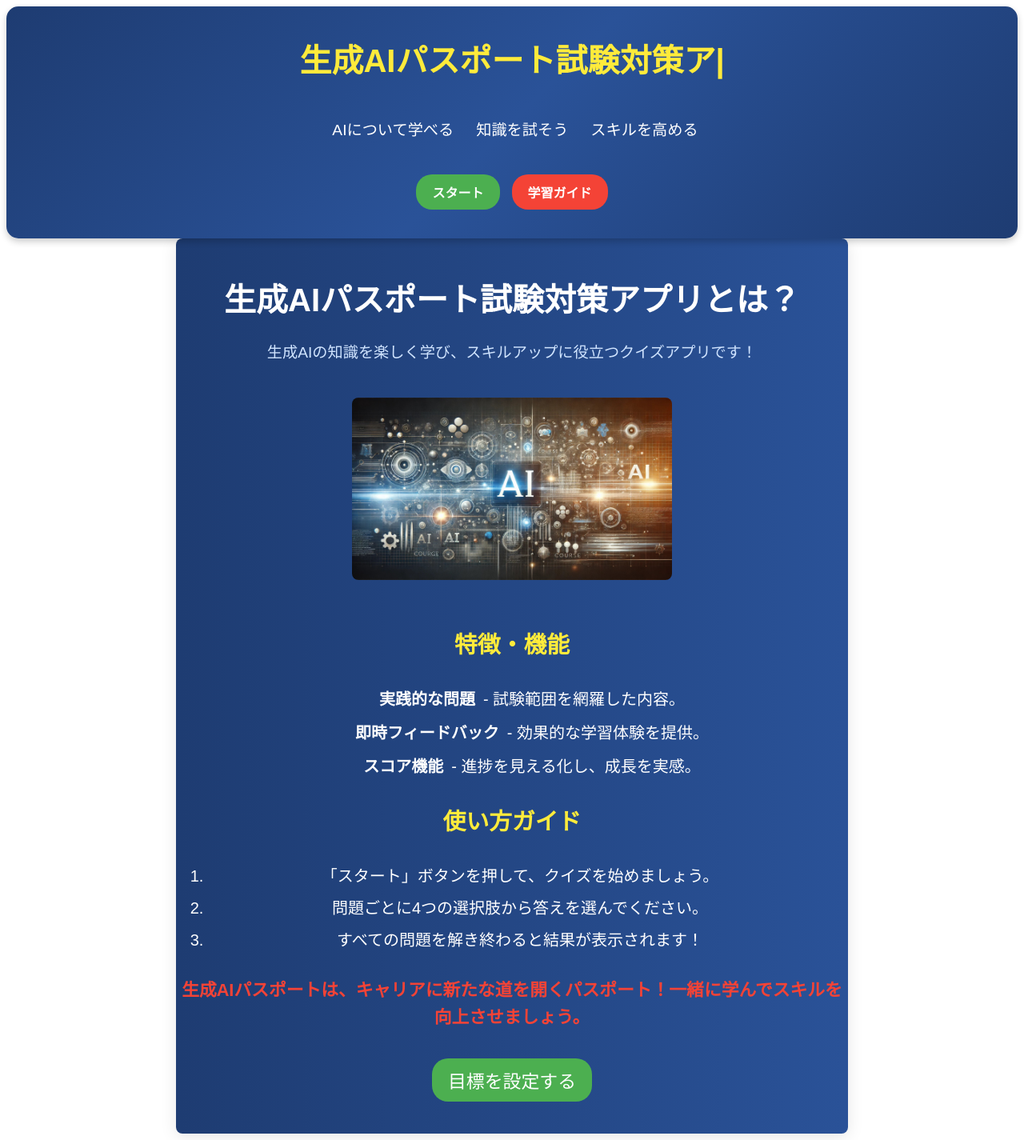
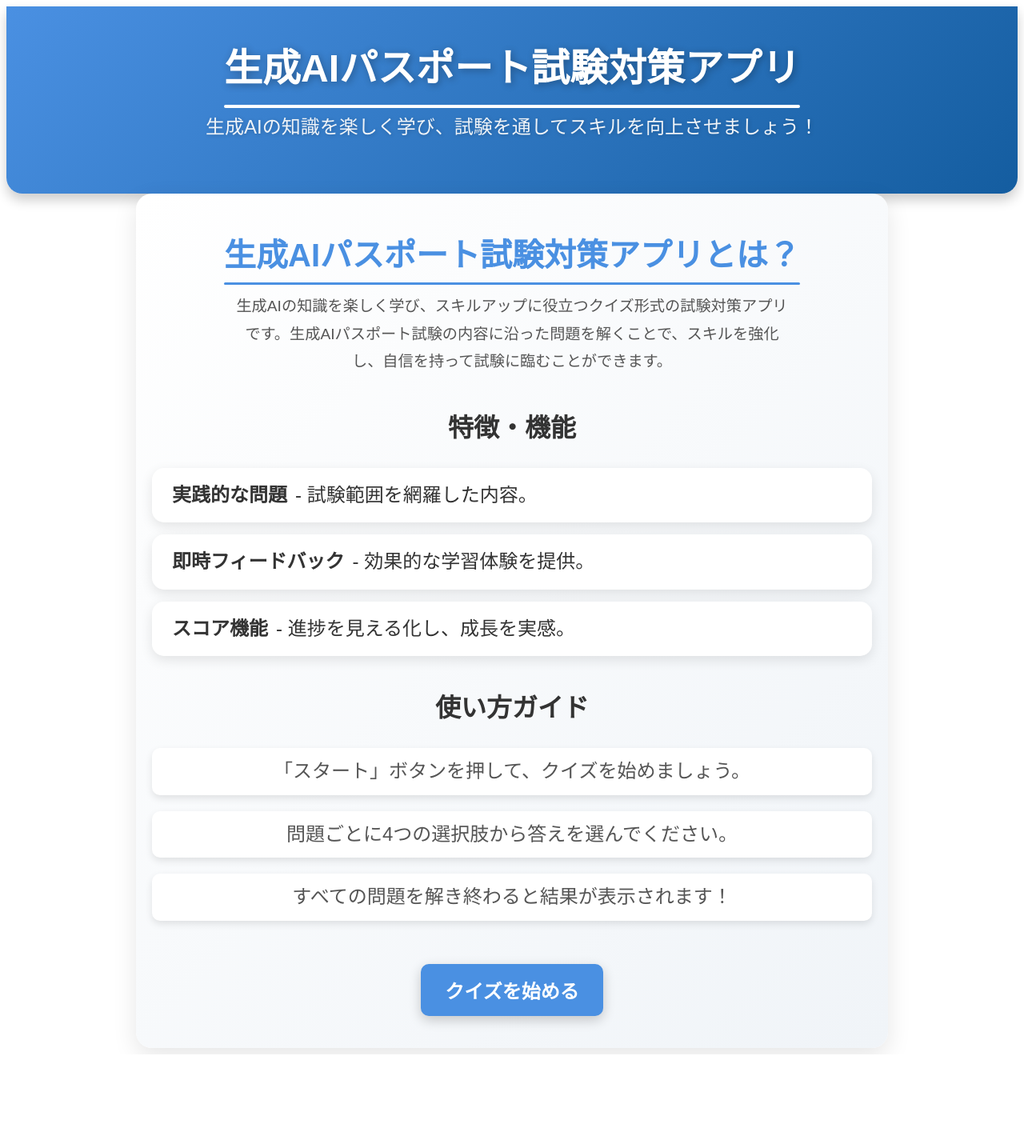
Before and after one commit to jojoflo2022/ai-passport, a Vue app: page / in a window 1280 px wide. Shown: the whole page at 80% size. After the commit the page ends 1318 px from the top, so only its background shows below. Built offline with nearby package versions, Linux system fonts and the light colour scheme.

Commit message:
Add start quiz button and connect IntroSection with Quiz in App.vue

```diff
--- a/src/components/AppHeader.vue
+++ b/src/components/AppHeader.vue
@@ -1,131 +1,128 @@
 <template>
   <header class="app-header">
-    <!-- タイトルエフェクト -->
-    <h1 class="title"><span v-html="typedTitle"></span></h1>
-
-    <!-- サブヘッダーのアイコン付きリスト -->
-    <div class="sub-headers">
-      <p><i class="fas fa-robot"></i> AIについて学べる</p>
-      <p><i class="fas fa-brain"></i> 知識を試そう</p>
-      <p><i class="fas fa-lightbulb"></i> スキルを高める</p>
+    <div class="header-content">
+      <h1 class="app-title">生成AIパスポート試験対策アプリ</h1>
+      <p class="app-subtitle">
+        生成AIの知識を楽しく学び、試験を通してスキルを向上させましょう！
+      </p>
     </div>
-
-    <!-- ボタン -->
-    <div class="buttons">
-      <button class="start-button">スタート</button>
-      <button class="guide-button">学習ガイド</button>
-    </div>
-
-    <!-- パーティクルエフェクト -->
-    <div id="particles-js"></div>
   </header>
 </template>
 
-<script>
-import { ref, onMounted } from "vue";
-import Typed from "typed.js"; // タイピングエフェクト用のライブラリ
-export default {
-  name: "AppHeader",
-  setup() {
-    const typedTitle = ref("");
-    onMounted(() => {
-      new Typed(".title span", {
-        strings: ["生成AIパスポート試験対策アプリ"],
-        typeSpeed: 60,
-        loop: true,
-        backDelay: 2000,
-        backSpeed: 30,
-      });
-    });
-    return { typedTitle };
-  },
-};
-</script>
-
 <style scoped>
-/* 背景グラデーションと全体設定 */
+/* ヘッダーの全体レイアウト */
 .app-header {
-  position: relative;
-  display: flex;
-  flex-direction: column;
-  align-items: center;
-  justify-content: center;
-  height: 250px;
-  background: linear-gradient(135deg, #1e3c72, #2a5298, #1e3c72);
+  background: linear-gradient(135deg, #4a90e2, #145da0);
+  padding: 40px 20px;
+  text-align: center;
   color: #fff;
-  overflow: hidden;
-  padding: 20px;
-  text-align: center;
-  box-shadow: 0 4px 8px rgba(0, 0, 0, 0.2);
+  border-radius: 0 0 20px 20px;
+  box-shadow: 0 8px 15px rgba(0, 0, 0, 0.2);
+  animation: fadeInDown 1.2s ease;
 }
 
-/* タイトルエフェクト */
-.title {
-  font-size: 2.5em;
-  font-weight: bold;
-  margin: 0;
-  color: #ffeb3b;
+/* コンテンツの内側デザイン */
+.header-content {
+  max-width: 900px;
+  margin: 0 auto;
 }
 
-/* サブヘッダーアイコン付きリスト */
-.sub-headers {
-  display: flex;
-  gap: 20px;
-  font-size: 1.2em;
-  margin: 20px 0;
+/* メインタイトル */
+.app-title {
+  font-size: 3em;
+  font-weight: 700;
+  margin: 0;
+  color: #fff;
+  text-shadow: 2px 2px 10px rgba(0, 0, 0, 0.3);
+  animation: expandText 1.2s ease;
+  position: relative;
+  display: inline-block;
 }
 
-.sub-headers p {
-  display: flex;
-  align-items: center;
-  gap: 8px;
+.app-title:after {
+  content: "";
+  position: absolute;
+  bottom: -10px;
+  left: 50%;
+  transform: translateX(-50%);
+  width: 100%;
+  height: 4px;
+  background: #fff;
+  border-radius: 2px;
+  animation: expandLine 0.6s ease;
 }
 
-.sub-headers i {
-  color: #ffc107;
+/* サブタイトル */
+.app-subtitle {
+  font-size: 1.5em;
+  margin-top: 15px;
+  line-height: 1.6;
+  color: #f0f4f8;
+  text-shadow: 1px 1px 5px rgba(0, 0, 0, 0.2);
+  animation: fadeInText 1.5s ease;
 }
 
-/* 3Dボタンのスタイル */
-.buttons {
-  display: flex;
-  gap: 15px;
+/* アニメーション */
+@keyframes fadeInDown {
+  from {
+    opacity: 0;
+    transform: translateY(-30px);
+  }
+  to {
+    opacity: 1;
+    transform: translateY(0);
+  }
 }
 
-.start-button,
-.guide-button {
-  padding: 10px 20px;
-  border-radius: 20px;
-  font-size: 1em;
-  font-weight: bold;
-  border: none;
-  cursor: pointer;
-  transition: transform 0.3s, box-shadow 0.3s;
+@keyframes expandText {
+  from {
+    opacity: 0;
+    transform: scale(0.9);
+  }
+  to {
+    opacity: 1;
+    transform: scale(1);
+  }
 }
 
-.start-button {
-  background-color: #4caf50;
-  color: #fff;
+@keyframes expandLine {
+  from {
+    width: 0;
+  }
+  to {
+    width: 100%;
+  }
 }
 
-.guide-button {
-  background-color: #f44336;
-  color: #fff;
+@keyframes fadeInText {
+  from {
+    opacity: 0;
+    transform: translateY(10px);
+  }
+  to {
+    opacity: 1;
+    transform: translateY(0);
+  }
 }
 
-.start-button:hover,
-.guide-button:hover {
-  transform: translateY(-5px);
-  box-shadow: 0 6px 12px rgba(0, 0, 0, 0.2);
+/* レスポンシブ設定 */
+@media (max-width: 768px) {
+  .app-title {
+    font-size: 2.5em;
+  }
+
+  .app-subtitle {
+    font-size: 1.2em;
+  }
 }
 
-/* パーティクルエフェクト */
-#particles-js {
-  position: absolute;
-  width: 100%;
-  height: 100%;
-  top: 0;
-  left: 0;
-  pointer-events: none;
-  z-index: 0;
+@media (max-width: 480px) {
+  .app-title {
+    font-size: 2em;
+  }
+
+  .app-subtitle {
+    font-size: 1.1em;
+  }
 }
 </style>
--- a/src/components/IntroSection.vue
+++ b/src/components/IntroSection.vue
@@ -1,31 +1,26 @@
 <template>
-  <section class="introduction">
-    <!-- タイトルセクション -->
+  <section class="intro-section">
+    <!-- タイトルとイントロダクション -->
     <div class="intro-header">
-      <h2 class="fade-in">生成AIパスポート試験対策アプリとは？</h2>
-      <p class="fade-in delay">
-        生成AIの知識を楽しく学び、スキルアップに役立つクイズアプリです！
+      <h2>生成AIパスポート試験対策アプリとは？</h2>
+      <p>
+        生成AIの知識を楽しく学び、スキルアップに役立つクイズ形式の試験対策アプリです。生成AIパスポート試験の内容に沿った問題を解くことで、スキルを強化し、自信を持って試験に臨むことができます。
       </p>
-      <img
-        src="../../public/ai-pass.jpg"
-        alt="生成AIのイメージ"
-        class="intro-image"
-      />
     </div>
 
     <!-- 特徴セクション -->
     <div class="features">
       <h3><i class="fas fa-star"></i> 特徴・機能</h3>
       <ul class="feature-list">
-        <li class="fade-in">
+        <li class="slide-up">
           <i class="fas fa-clipboard-check"></i> <strong>実践的な問題</strong> -
           試験範囲を網羅した内容。
         </li>
-        <li class="fade-in delay">
+        <li class="slide-up delay">
           <i class="fas fa-sync-alt"></i> <strong>即時フィードバック</strong> -
           効果的な学習体験を提供。
         </li>
-        <li class="fade-in delay-2">
+        <li class="slide-up delay-2">
           <i class="fas fa-chart-line"></i> <strong>スコア機能</strong> -
           進捗を見える化し、成長を実感。
         </li>
@@ -48,143 +43,175 @@
       </ol>
     </div>
 
-    <!-- モチベーションメッセージ -->
-    <div class="motivation">
-      <p class="pulse">
-        生成AIパスポートは、キャリアに新たな道を開くパスポート！一緒に学んでスキルを向上させましょう。
-      </p>
-      <button class="goal-button">目標を設定する</button>
-    </div>
+    <!-- クイズに進むボタン -->
+    <button class="start-quiz-button" @click="$emit('start-quiz')">
+      クイズを始める
+    </button>
   </section>
 </template>
 
-<script>
-export default {
-  name: "IntroSection",
-};
-</script>
-
 <style scoped>
-/* セクション全体の背景とレイアウト */
-.introduction {
-  max-width: 800px;
+/* 全体レイアウト設定 */
+.intro-section {
+  max-width: 900px;
   margin: 0 auto;
   padding: 40px 20px;
+  background: linear-gradient(135deg, #ffffff, #f0f4f8);
+  border-radius: 20px;
+  box-shadow: 0 10px 30px rgba(0, 0, 0, 0.1);
+  color: #333;
   text-align: center;
-  color: #333;
-  background: linear-gradient(to right, #1e3c72, #2a5298);
-  border-radius: 8px;
-  box-shadow: 0 4px 20px rgba(0, 0, 0, 0.1);
-  animation: fadeIn 1s ease;
+  animation: fadeIn 1.2s ease;
 }
 
-/* タイトルセクション */
+/* タイトルとイントロダクション */
 .intro-header h2 {
   font-size: 2.5em;
-  color: #fff;
+  color: #4a90e2;
+  font-weight: 700;
   margin-bottom: 10px;
+  position: relative;
+  display: inline-block;
+  padding-bottom: 5px;
+}
+
+.intro-header h2:after {
+  content: "";
+  position: absolute;
+  bottom: 0;
+  left: 0;
+  width: 100%;
+  height: 3px;
+  background: #4a90e2;
+  border-radius: 2px;
+  animation: expandLine 0.6s ease;
 }
 
 .intro-header p {
   font-size: 1.2em;
-  color: #d0e4ff;
-  margin-bottom: 20px;
-}
-
-.intro-image {
-  width: 100%;
-  max-width: 400px;
-  margin: 20px auto;
-  border-radius: 8px;
+  line-height: 1.8;
+  color: #555;
+  margin-bottom: 30px;
+  max-width: 700px;
+  margin: 0 auto;
 }
 
 /* 特徴セクション */
-.features h3,
-.usage-guide h3 {
-  font-size: 1.8em;
-  color: #ffeb3b;
-  margin-top: 30px;
+.features h3 {
+  font-size: 2em;
+  color: #333;
+  margin-top: 40px;
+  margin-bottom: 20px;
+  font-weight: 600;
 }
 
 .feature-list {
-  text-align: center;
-  margin: 0 auto;
-  font-size: 1.25em;
-  color: #fff;
+  list-style-type: none;
+  padding-left: 0;
+  font-size: 1.5em;
 }
 
 .feature-list li {
-  margin-bottom: 10px;
   display: flex;
-  justify-content: center;
   align-items: center;
   gap: 10px;
-  color: #fff;
+  padding: 15px;
+  background: #ffffff;
+  border-radius: 15px;
+  box-shadow: 0 5px 15px rgba(0, 0, 0, 0.1);
+  margin-bottom: 15px;
+  transition: transform 0.3s ease, box-shadow 0.3s ease;
+}
+
+.feature-list li:hover {
+  transform: translateY(-5px);
+  box-shadow: 0 8px 20px rgba(0, 0, 0, 0.15);
+}
+
+.feature-list li i {
+  color: #4a90e2;
+  font-size: 1.2em;
 }
 
 /* 使い方ガイド */
+.usage-guide h3 {
+  font-size: 2em;
+  color: #333;
+  margin-top: 40px;
+  margin-bottom: 20px;
+  font-weight: 600;
+}
+
 .guide-steps {
-  list-style-type: decimal;
-  margin: 0 auto;
-  padding-left: 1em;
-  font-size: 1.25em;
-  color: #fff;
+  list-style-type: none;
+  padding-left: 0;
+  font-size: 1.5em;
+  color: #555;
 }
 
 .guide-steps li {
-  margin-bottom: 8px;
+  margin-bottom: 20px;
+  padding: 10px;
+  background: #ffffff;
+  border-radius: 10px;
+  box-shadow: 0 4px 10px rgba(0, 0, 0, 0.1);
+  transition: transform 0.3s ease, box-shadow 0.3s ease;
 }
 
-/* モチベーションメッセージ */
-.motivation {
-  margin-top: 30px;
-  font-size: 1.3em;
-  color: #f44336;
-  font-weight: bold;
+.guide-steps li:hover {
+  transform: translateY(-5px);
+  box-shadow: 0 8px 20px rgba(0, 0, 0, 0.15);
 }
 
-.goal-button {
-  margin-top: 15px;
-  padding: 10px 20px;
-  background-color: #4caf50;
-  color: #fff;
-  font-size: 1.1em;
-  border-radius: 20px;
+/* ボタンのスタイル */
+.start-quiz-button {
+  margin-top: 30px;
+  padding: 15px 30px;
+  font-size: 1.5em;
+  font-weight: bold;
+  color: #ffffff;
+  background: #4a90e2;
   border: none;
+  border-radius: 10px;
+  box-shadow: 0 5px 15px rgba(0, 0, 0, 0.2);
   cursor: pointer;
-  transition: transform 0.3s, box-shadow 0.3s;
+  transition: transform 0.3s ease, box-shadow 0.3s ease;
 }
 
-.goal-button:hover {
-  transform: translateY(-3px);
-  box-shadow: 0 6px 12px rgba(0, 0, 0, 0.2);
+.start-quiz-button:hover {
+  transform: translateY(-5px);
+  box-shadow: 0 8px 20px rgba(0, 0, 0, 0.25);
+}
+
+.start-quiz-button:active {
+  transform: translateY(2px);
+  box-shadow: 0 4px 10px rgba(0, 0, 0, 0.15);
 }
 
 /* アニメーション */
 @keyframes fadeIn {
   from {
     opacity: 0;
+    transform: translateY(20px);
   }
   to {
     opacity: 1;
+    transform: translateY(0);
   }
 }
 
-.fade-in {
-  animation: fadeIn 1s ease;
-}
-
-.fade-in.delay {
-  animation-delay: 0.5s;
-}
-
-.fade-in.delay-2 {
-  animation-delay: 1s;
+@keyframes expandLine {
+  from {
+    width: 0;
+  }
+  to {
+    width: 100%;
+  }
 }
 
 .slide-up {
-  transform: translateY(20px);
   opacity: 0;
+  transform: translateY(30px);
   animation: slideUp 0.7s ease forwards;
 }
 
@@ -198,22 +225,47 @@ export default {
 
 @keyframes slideUp {
   to {
+    opacity: 1;
     transform: translateY(0);
-    opacity: 1;
   }
 }
 
-.pulse {
-  animation: pulse 1.5s infinite;
+/* レスポンシブ対応 */
+@media (max-width: 768px) {
+  .intro-section {
+    padding: 20px;
+  }
+
+  .intro-header h2 {
+    font-size: 2em;
+  }
+
+  .intro-header p,
+  .feature-list li,
+  .guide-steps li {
+    font-size: 1.2em;
+  }
+
+  .features h3,
+  .usage-guide h3 {
+    font-size: 1.8em;
+  }
 }
 
-@keyframes pulse {
-  0%,
-  100% {
-    transform: scale(1);
+@media (max-width: 480px) {
+  .intro-header h2 {
+    font-size: 1.8em;
   }
-  50% {
-    transform: scale(1.05);
+
+  .intro-header p,
+  .feature-list li,
+  .guide-steps li {
+    font-size: 1.1em;
+  }
+
+  .features h3,
+  .usage-guide h3 {
+    font-size: 1.6em;
   }
 }
 </style>
```
